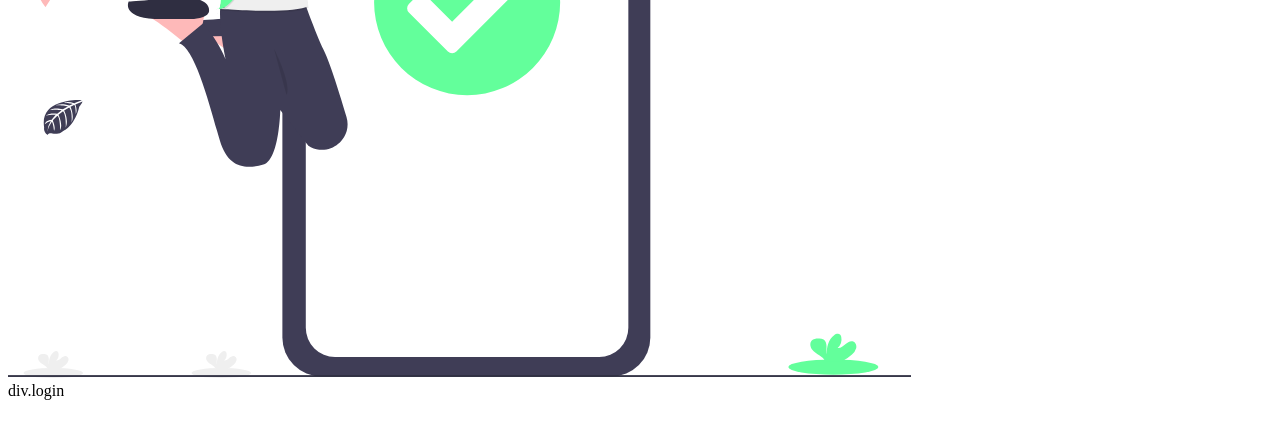
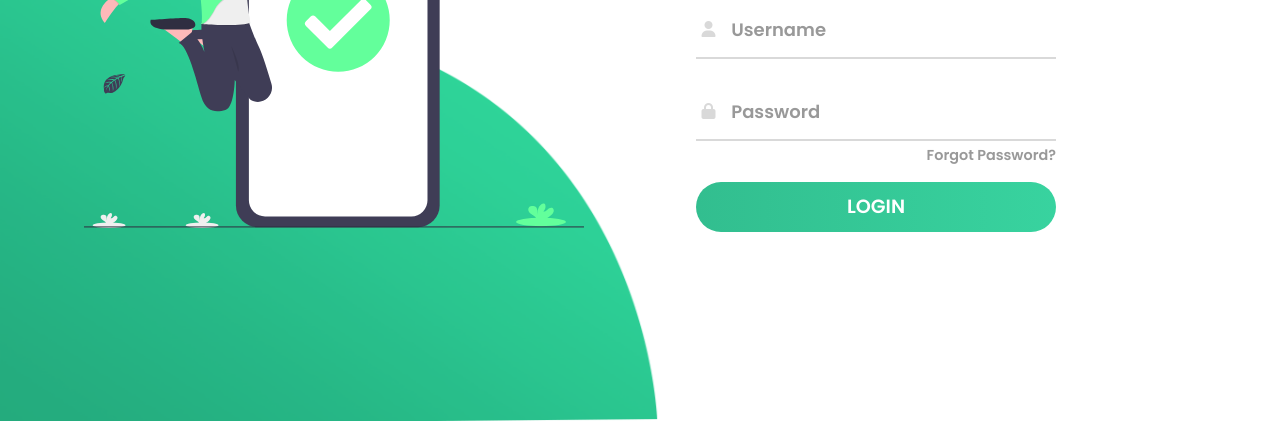
Before and after one commit to ggoleta/Animated-Login-Form, a plain HTML site: page index.html in a window 1280 px wide. Shown: the part 379-800 px from the top of the page. Drawn offline with Linux system fonts and the light colour scheme.

Commit message:
chore: finish

```diff
--- a/css/styles.css
+++ b/css/styles.css
@@ -0,0 +1,222 @@
+*{
+	padding: 0;
+	margin: 0;
+	box-sizing: border-box;
+}
+
+body{
+    font-family: 'Poppins', sans-serif;
+    overflow: hidden;
+}
+
+.wave{
+	position: fixed;
+	bottom: 0;
+	left: 0;
+	height: 100%;
+	z-index: -1;
+}
+
+.container{
+    width: 100vw;
+    height: 100vh;
+    display: grid;
+    grid-template-columns: repeat(2, 1fr);
+    grid-gap :7rem;
+    padding: 0 2rem;
+}
+
+.img{
+	display: flex;
+	justify-content: flex-end;
+	align-items: center;
+}
+
+.login-content{
+	display: flex;
+	justify-content: flex-start;
+	align-items: center;
+	text-align: center;
+}
+
+.img img{
+	width: 500px;
+}
+
+form{
+	width: 360px;
+}
+
+.login-content img{
+    height: 100px;
+}
+
+.login-content h2{
+	margin: 15px 0;
+	color: #333;
+	text-transform: uppercase;
+	font-size: 2.9rem;
+}
+
+.login-content .input-div{
+	position: relative;
+    display: grid;
+    grid-template-columns: 7% 93%;
+    margin: 25px 0;
+    padding: 5px 0;
+    border-bottom: 2px solid #d9d9d9;
+}
+
+.login-content .input-div.one{
+	margin-top: 0;
+}
+
+.i{
+	color: #d9d9d9;
+	display: flex;
+	justify-content: center;
+	align-items: center;
+}
+
+.i i{
+	transition: .3s;
+}
+
+.input-div > div{
+    position: relative;
+	height: 45px;
+}
+
+.input-div > div > h5{
+	position: absolute;
+	left: 10px;
+	top: 50%;
+	transform: translateY(-50%);
+	color: #999;
+	font-size: 18px;
+	transition: .3s;
+}
+
+.input-div:before, .input-div:after{
+	content: '';
+	position: absolute;
+	bottom: -2px;
+	width: 0%;
+	height: 2px;
+	background-color: #38d39f;
+	transition: .4s;
+}
+
+.input-div:before{
+	right: 50%;
+}
+
+.input-div:after{
+	left: 50%;
+}
+
+.input-div.focus:before, .input-div.focus:after{
+	width: 50%;
+}
+
+.input-div.focus > div > h5{
+	top: -5px;
+	font-size: 15px;
+}
+
+.input-div.focus > .i > i{
+	color: #38d39f;
+}
+
+.input-div > div > input{
+	position: absolute;
+	left: 0;
+	top: 0;
+	width: 100%;
+	height: 100%;
+	border: none;
+	outline: none;
+	background: none;
+	padding: 0.5rem 0.7rem;
+	font-size: 1.2rem;
+	color: #555;
+	font-family: 'poppins', sans-serif;
+}
+
+.input-div.pass{
+	margin-bottom: 4px;
+}
+
+a{
+	display: block;
+	text-align: right;
+	text-decoration: none;
+	color: #999;
+	font-size: 0.9rem;
+	transition: .3s;
+}
+
+a:hover{
+	color: #38d39f;
+}
+
+.btn{
+	display: block;
+	width: 100%;
+	height: 50px;
+	border-radius: 25px;
+	outline: none;
+	border: none;
+	background-image: linear-gradient(to right, #32be8f, #38d39f, #32be8f);
+	background-size: 200%;
+	font-size: 1.2rem;
+	color: #fff;
+	font-family: 'Poppins', sans-serif;
+	text-transform: uppercase;
+	margin: 1rem 0;
+	cursor: pointer;
+	transition: .5s;
+}
+.btn:hover{
+	background-position: right;
+}
+
+
+@media screen and (max-width: 1050px){
+	.container{
+		grid-gap: 5rem;
+	}
+}
+
+@media screen and (max-width: 1000px){
+	form{
+		width: 290px;
+	}
+
+	.login-content h2{
+        font-size: 2.4rem;
+        margin: 8px 0;
+	}
+
+	.img img{
+		width: 400px;
+	}
+}
+
+@media screen and (max-width: 900px){
+	.container{
+		grid-template-columns: 1fr;
+	}
+
+	.img{
+		display: none;
+	}
+
+	.wave{
+		display: none;
+	}
+
+	.login-content{
+		justify-content: center;
+	}
+}
--- a/index.html
+++ b/index.html
@@ -1,19 +1,45 @@
 <!DOCTYPE html>
-<html lang="en">
+<html>
 <head>
-    <meta charset="UTF-8" />
-    <meta name="viewport" content="width=device-width, initial-scale=1.0" />
 	<title>Animated Login Form</title>
-    <link rel="stylesheet" href="./css/styles.css" />
+	<link rel="stylesheet" type="text/css" href="css/styles.css">
+	<link href="https://fonts.googleapis.com/css?family=Poppins:600&display=swap" rel="stylesheet">
 	<script src="https://kit.fontawesome.com/a81368914c.js"></script>
+	<meta name="viewport" content="width=device-width, initial-scale=1">
 </head>
 <body>
-    <!--img class="" src="./img/" alt=""-->
+	<img class="wave" src="img/wave.png">
 	<div class="container">
 		<div class="img">
-        <img src="./img/phone.svg" alt="" />
+			<img src="img/bg.svg">
 		</div>
-      div.login
+		<div class="login-content">
+			<form action="index.html">
+				<img src="img/avatar.svg">
+				<h2 class="title">Welcome</h2>
+           		<div class="input-div one">
+           		   <div class="i">
+           		   		<i class="fas fa-user"></i>
            		   </div>
+           		   <div class="div">
+           		   		<h5>Username</h5>
+           		   		<input type="text" class="input">
+           		   </div>
+           		</div>
+           		<div class="input-div pass">
+           		   <div class="i">
+           		    	<i class="fas fa-lock"></i>
+           		   </div>
+           		   <div class="div">
+           		    	<h5>Password</h5>
+           		    	<input type="password" class="input">
+            	   </div>
+            	</div>
+            	<a href="#">Forgot Password?</a>
+            	<input type="submit" class="btn" value="Login">
+            </form>
+        </div>
+    </div>
+    <script type="text/javascript" src="js/main.js"></script>
 </body>
 </html>
--- /dev/null
+++ b/js/main.js
@@ -0,0 +1,20 @@
+const inputs = document.querySelectorAll(".input");
+
+
+function addcl(){
+	let parent = this.parentNode.parentNode;
+	parent.classList.add("focus");
+}
+
+function remcl(){
+	let parent = this.parentNode.parentNode;
+	if(this.value == ""){
+		parent.classList.remove("focus");
+	}
+}
+
+
+inputs.forEach(input => {
+	input.addEventListener("focus", addcl);
+	input.addEventListener("blur", remcl);
+});
```
Also changed, not shown: img/avatar.svg (renamed from img/avatar1.svg), img/bg.svg (renamed from img/phone.svg), img/wave.png (added), img/wave.svg (added), main.js (deleted). Lines whose indentation alone changed are shown as unchanged.
